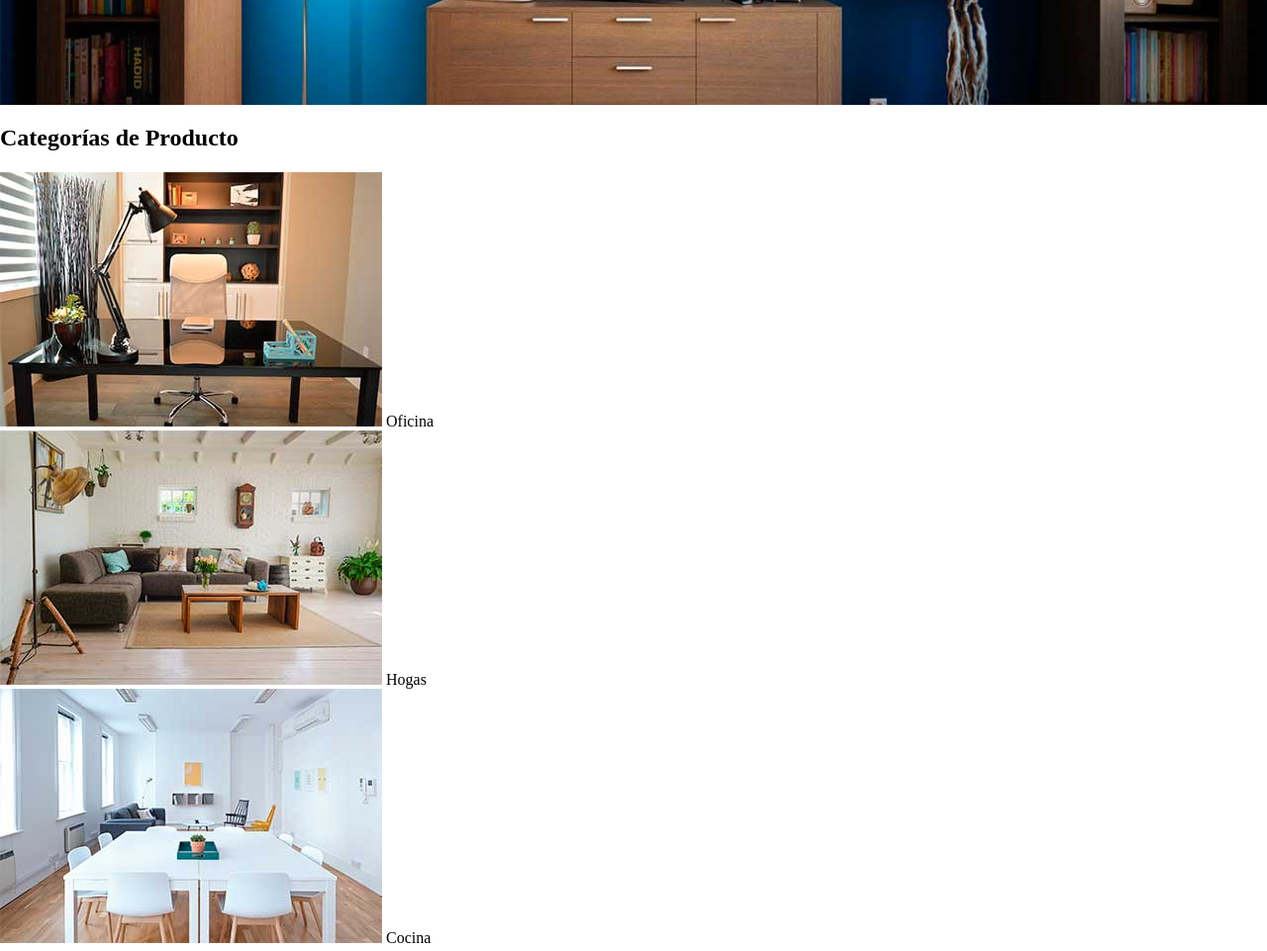
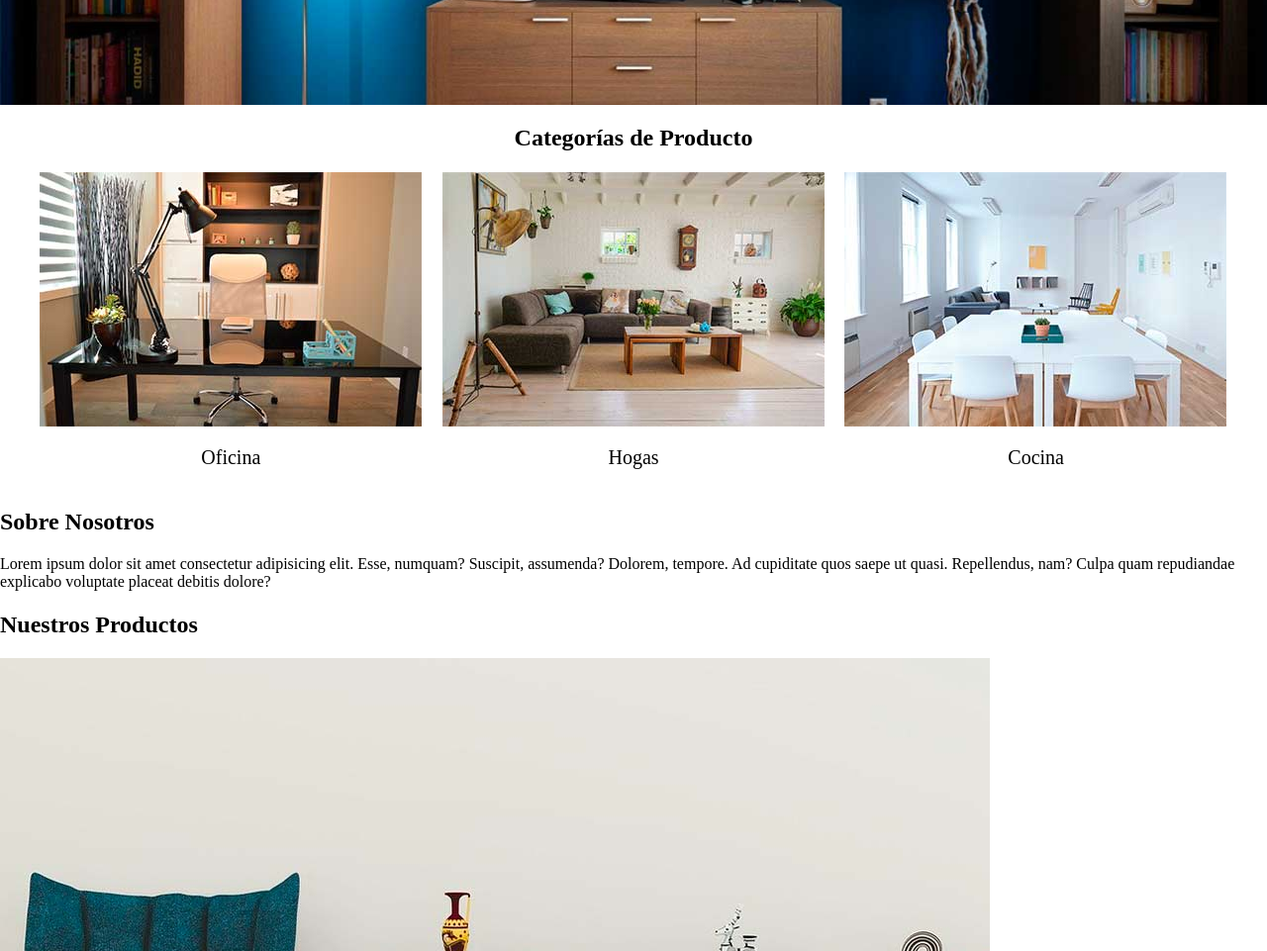
Before and after one commit to el-polar/01-muebleria, a plain HTML site: page index.html in a window 1280 px wide. Shown: the part 640-1601 px from the top of the page at 99% size. Drawn offline with Linux system fonts and the light colour scheme.

Commit message:
Categorias styles

```diff
--- a/css/app.css
+++ b/css/app.css
@@ -12,6 +12,7 @@ html {
     --blue: #037bce;
     --black: #000;
     --lightGray: #e1e1e1;
+    --white: #fff;
 }
 
 /* Globales */
@@ -24,6 +25,11 @@ a {
 .contenedor {
     max-width: 1200px;
     margin: 0 auto;
+}
+
+img {
+    max-width: 100%;
+    display: block;
 }
 
 /* Header y Navegacion */
@@ -50,3 +56,24 @@ a {
 
     height: 550px;
 }
+
+/* Categorias */
+.categorias h2 {
+    text-align: center;
+}
+.categoria a {
+    display: block;
+    text-align: center;
+    padding: 20px;
+    font-size: 20px;
+}
+.categoria a:hover {
+    background-color: var(--blue);
+    color: var(--white);
+    border-bottom-right-radius: 10px;
+}
+.listado-categorias {
+    display: grid;
+    grid-template-columns: repeat(3, 1fr);
+    gap: 20px;
+}
--- a/index.html
+++ b/index.html
@@ -26,22 +26,22 @@
 
         <div class="hero"></div>
 
-        <section>
+        <section class="contenedor categorias">
             <h2>Categorías de Producto</h2>
 
-            <div>
+            <div class="listado-categorias">
+                <div class="categoria">
                     <img src="img/categoria1.jpg" alt="Imagen Categoría" />
                     <a href="#">Oficina</a>
                 </div>
-
-            <div>
+                <div class="categoria">
                     <img src="img/categoria2.jpg" alt="Imagen Categoría" />
                     <a href="#">Hogas</a>
                 </div>
-
-            <div>
+                <div class="categoria">
                     <img src="img/categoria3.jpg" alt="Imagen Categoría" />
                     <a href="#">Cocina</a>
+                </div>
             </div>
         </section>
 
```
Lines whose indentation alone changed are shown as unchanged.
